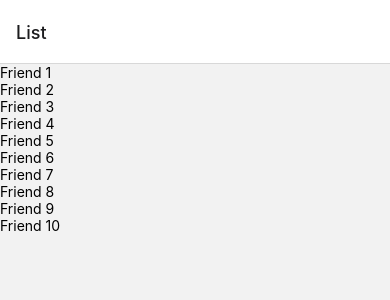
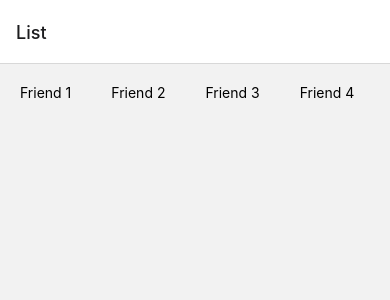
Before and after one commit to UsamaBhakrani/Native-Components-RN, a React Native app: screen /List in a window 390 px wide. Shown: the top 300 px of the page. Built offline with nearby package versions, Linux system fonts and the light colour scheme.

Commit message:
FlatList props

```diff
--- a/src/screens/ListScreen.js
+++ b/src/screens/ListScreen.js
@@ -1,6 +1,5 @@
 import { Text, View, FlatList, StyleSheet } from "react-native";
 
-const ListScreen = () => {
 const friends = [
   { id: 1, name: "Friend 1" },
   { id: 2, name: "Friend 2" },
@@ -13,11 +12,15 @@ const ListScreen = () => {
   { id: 9, name: "Friend 9" },
   { id: 10, name: "Friend 10" },
 ];
+const ListScreen = () => {
   return (
     <FlatList
+      showsHorizontalScrollIndicator={false}
+      horizontal
+      keyExtractor={(friend) => friend.name}
       data={friends}
       renderItem={({ item }) => {
-        return <Text key={item.id}>{item.name}</Text>;
+        return <Text style={{ padding: 20 }}>{item.name}</Text>;
       }}
     />
   );
```
Lines whose indentation alone changed are shown as unchanged.
